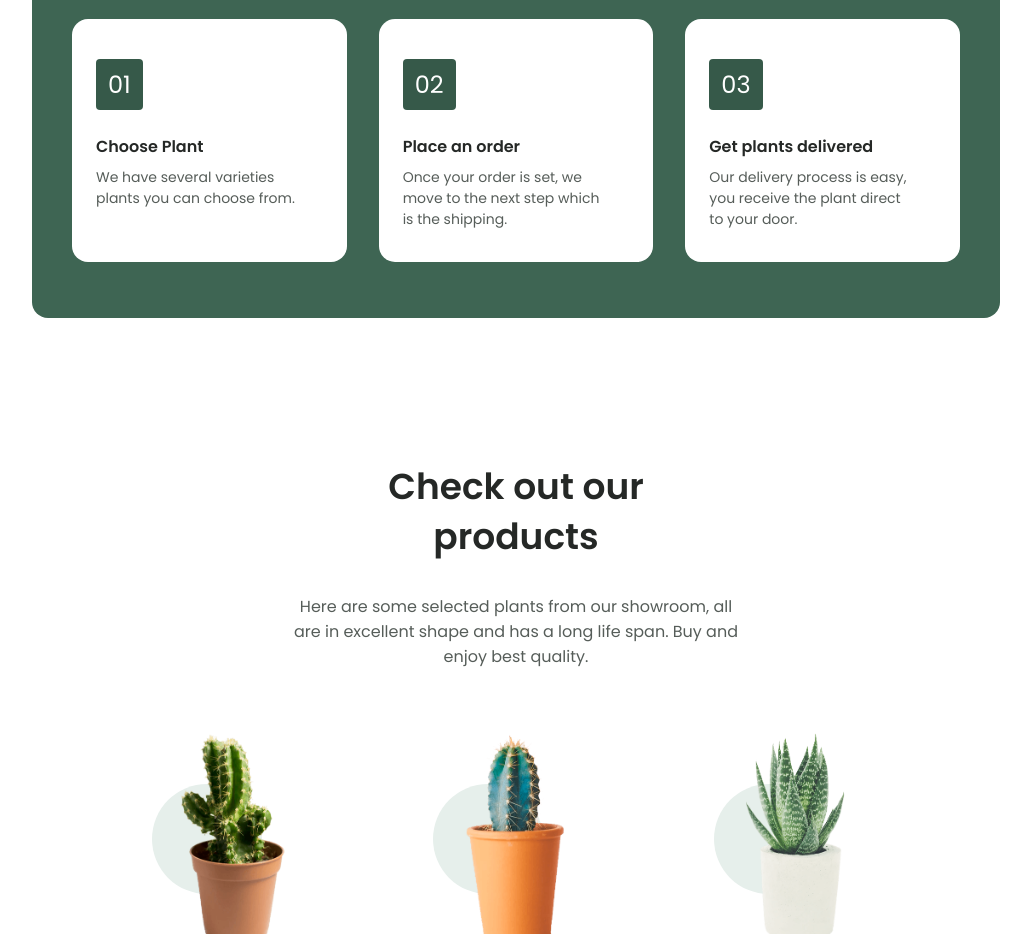
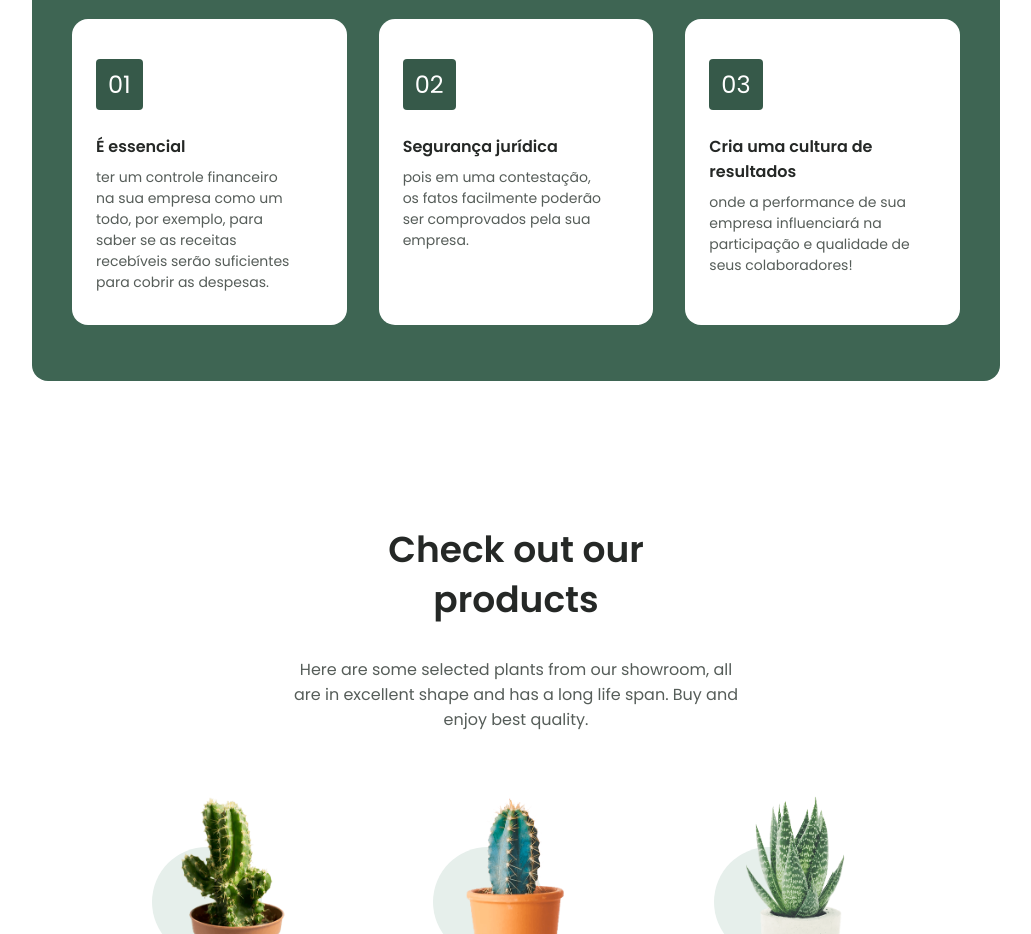
Before and after one commit to moouro/visale-contabilidade-website, a plain HTML site: page index.html in a window 1280 px wide. Shown: the part 1848-2782 px from the top of the page, without its empty margins (124-1155 px from the left). Drawn offline with nearby package versions, Linux system fonts and the light colour scheme.

Commit message:
update sections steps

```diff
--- a/index.html
+++ b/index.html
@@ -182,27 +182,29 @@
           <div class="steps__container grid">
             <div class="steps__card">
               <div class="steps__card-number">01</div>
-              <h3 class="steps__card-title">Choose Plant</h3>
+              <h3 class="steps__card-title">É essencial</h3>
               <p class="steps__card-description">
-                We have several varieties plants you can choose from.
+                ter um controle financeiro na sua empresa como um todo, por
+                exemplo, para saber se as receitas recebíveis serão suficientes
+                para cobrir as despesas.
               </p>
             </div>
 
             <div class="steps__card">
               <div class="steps__card-number">02</div>
-              <h3 class="steps__card-title">Place an order</h3>
+              <h3 class="steps__card-title">Segurança jurídica</h3>
               <p class="steps__card-description">
-                Once your order is set, we move to the next step which is the
-                shipping.
+                pois em uma contestação, os fatos facilmente poderão ser
+                comprovados pela sua empresa.
               </p>
             </div>
 
             <div class="steps__card">
               <div class="steps__card-number">03</div>
-              <h3 class="steps__card-title">Get plants delivered</h3>
+              <h3 class="steps__card-title">Cria uma cultura de resultados</h3>
               <p class="steps__card-description">
-                Our delivery process is easy, you receive the plant direct to
-                your door.
+                onde a performance de sua empresa influenciará na participação e
+                qualidade de seus colaboradores!
               </p>
             </div>
           </div>
```
